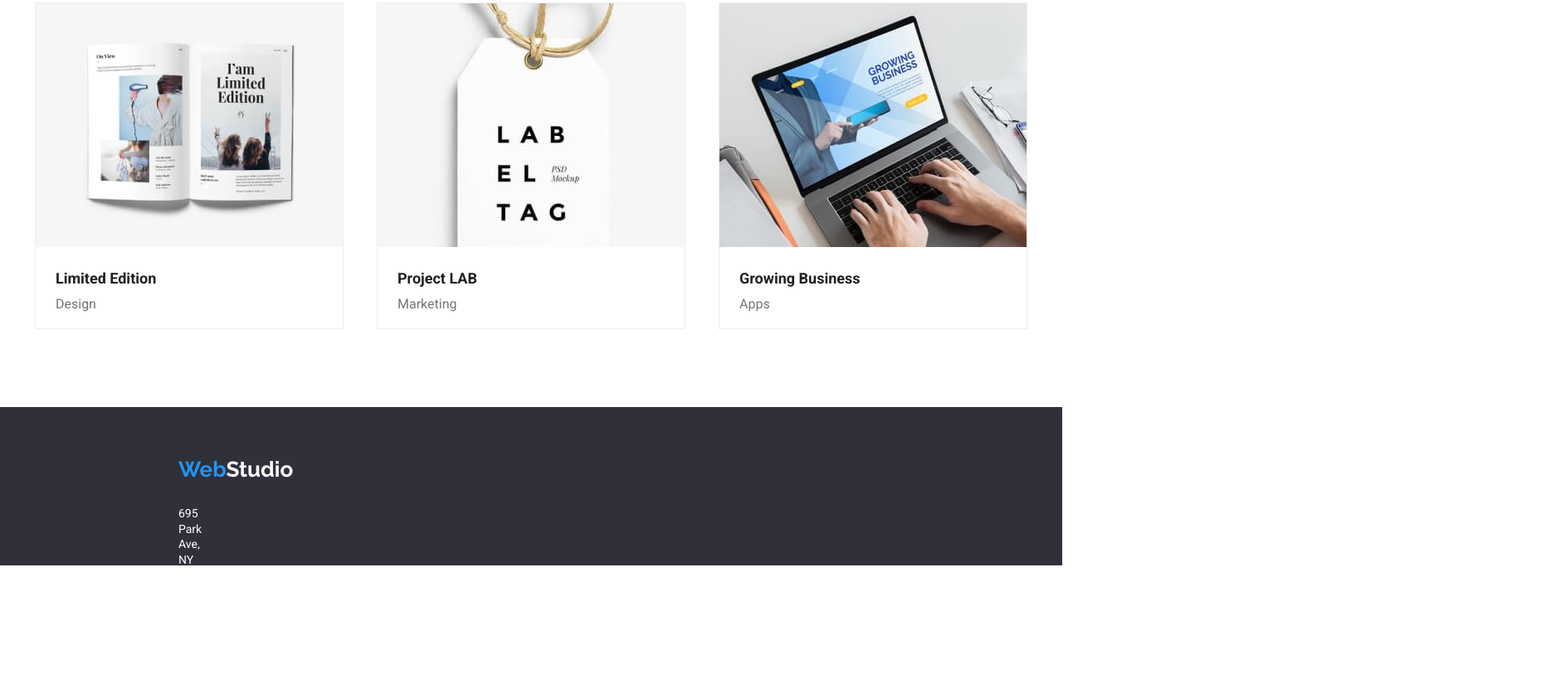
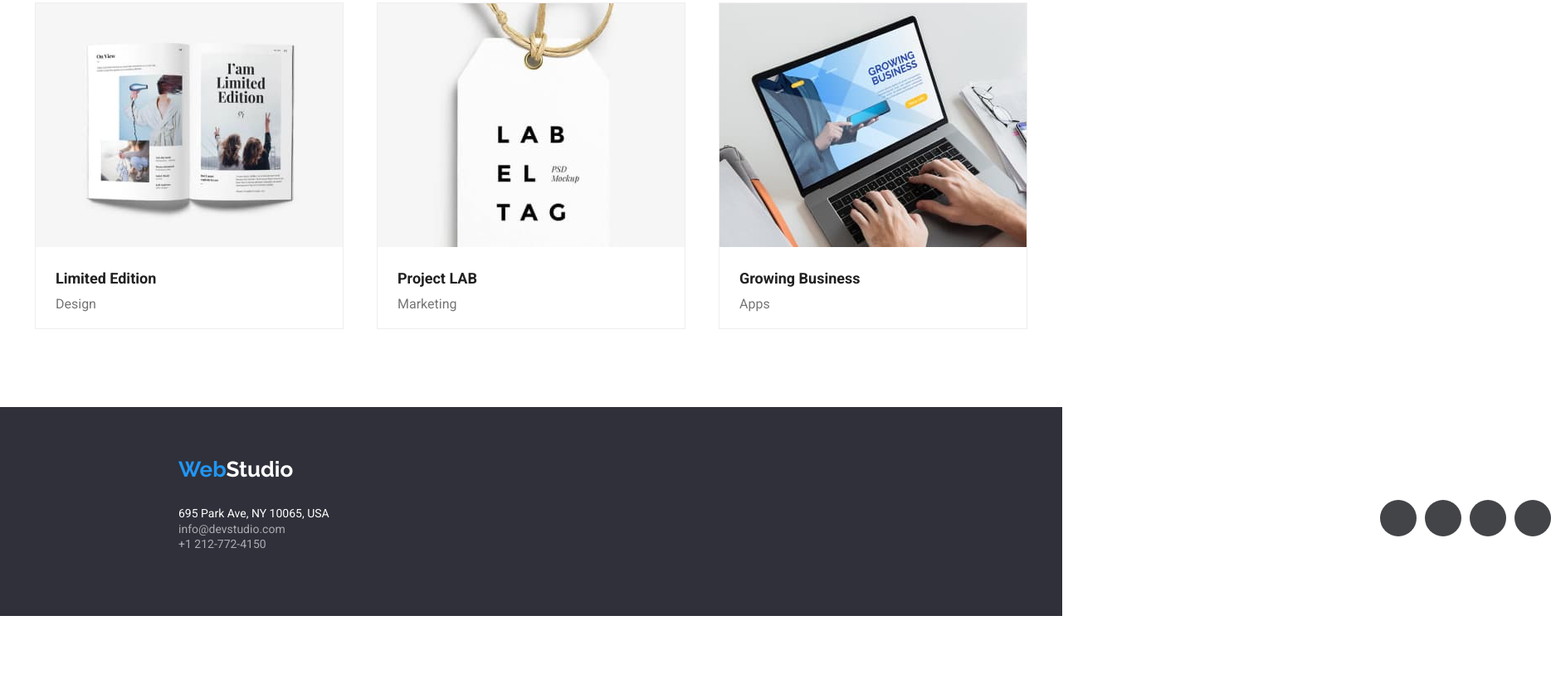
Before and after one commit to Gerila996/goit-markup-hw-04, a plain HTML site: page portfolio.html in a window 1280 px wide. Shown: the part 1101-1914 px from the top of the page at 83% size, 1869 px wide, since content can reach past the window. After the commit the page ends 1844 px from the top, so only its background shows below. Drawn offline with nearby package versions, Linux system fonts and the light colour scheme.

Commit message:
Update portfolio.html

```diff
--- a/portfolio.html
+++ b/portfolio.html
@@ -118,20 +118,46 @@
 
   </main>
   <footer class="global-footer">
+    <section class="global-footer-footer">
       <div class="global-footer-container">
         <a href="#" class="logo-link">
           <p class="logo-footer"><span class="logo-web-footer">Web</span><span class="logo-studio-footer">Studio</span>
           </p>
         </a>
-      <address class="address">
-        <ul>
+        <address>
+          <ul class="address">
             <li><span class="footer-adress">695 Park Ave, NY 10065, USA</span></li>
             <li><a href="mailto:info@devstudio.com">info@devstudio.com</a></li>
             <li><a href="tel:+1212-772-4150">+1 212-772-4150</a></li>
           </ul>
         </address>
       </div>
-
+      <div class="find-us">
+        <p>FIND US ON</p>
+        <div class="footer-social">
+          <div class="footer-social-item">
+            <svg class="icon">
+              <use xlink:href="./images/icon.svg#icon-instagram"></use>
+            </svg>
+          </div>
+          <div class="footer-social-item">
+            <svg class="icon">
+              <use xlink:href="./images/icon.svg#icon-twitter"></use>
+            </svg>
+          </div>
+          <div class="footer-social-item">
+            <svg class="icon">
+              <use xlink:href="./images/icon.svg#icon-facebook"></use>
+            </svg>
+          </div>
+          <div class="footer-social-item">
+            <svg class="icon">
+              <use xlink:href="./images/icon.svg#icon-linkedin"></use>
+            </svg>
+          </div>
+        </div>
+      </div>
+    </section>
   </footer>
 
 </body>
```
Lines whose indentation alone changed are shown as unchanged.
